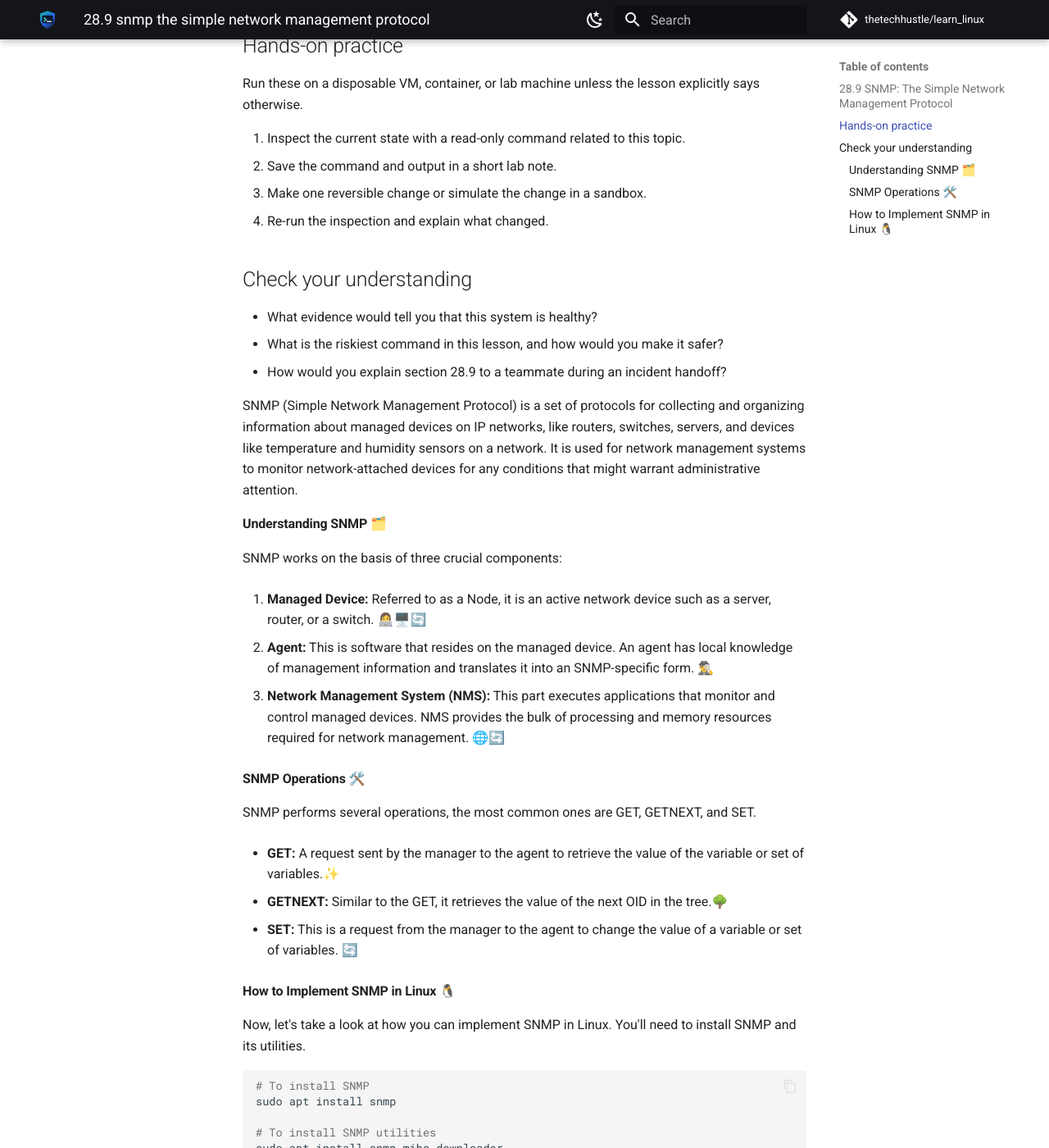
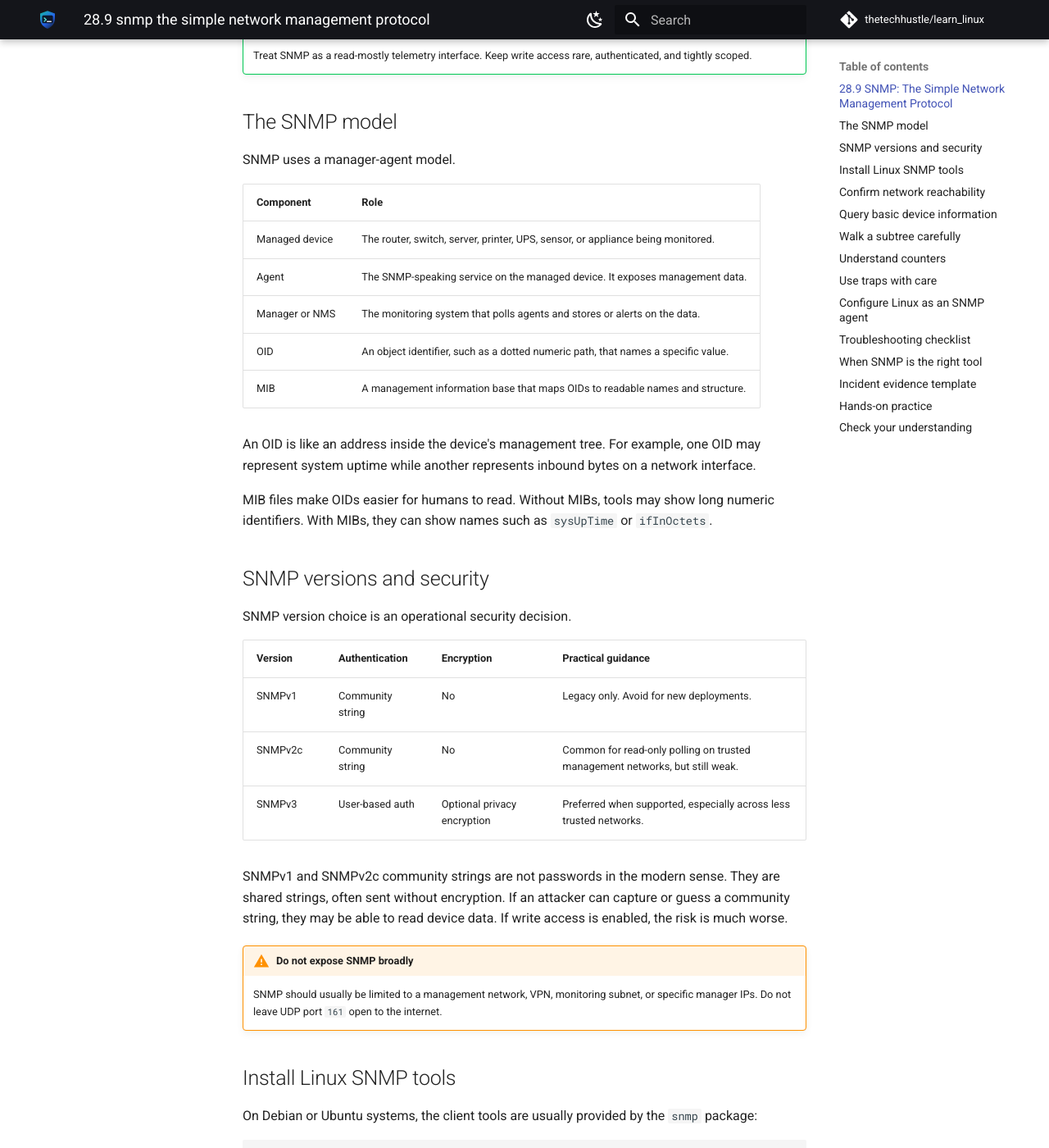
Before and after one commit to thetechhustle/learn_linux, an MkDocs documentation site: the page built from docs/lessons/28_monitoring/28.9_snmp-_the_simple_network_management_protocol.md, in a window 1280 px wide and 1400 px high, scrolled down 707 px. Shown: the whole window at 82% size. Built offline with MkDocs 1.6.1 and Material for MkDocs 9.7.7, drawn with Linux system fonts in a browser that asks for light colours; comment, search, counter and statistics services are not loaded; some of the changed text lies outside the part shown.

Commit message:
Improve Chapter 28 SNMP monitoring lesson (#262)
Co-authored-by: Jules Ai <jules@Juless-Air.ts.net lan>

````diff
--- a/docs/lessons/28_monitoring/28.9_snmp-_the_simple_network_management_protocol.md
+++ b/docs/lessons/28_monitoring/28.9_snmp-_the_simple_network_management_protocol.md
@@ -1,78 +1,293 @@
 ### 28.9 SNMP: The Simple Network Management Protocol
 
+SNMP is one of the older protocols in a monitoring stack, but it still matters.
+Routers, switches, firewalls, printers, UPS devices, storage arrays, PDUs,
+environmental sensors, and some Linux servers can expose useful operational
+state through SNMP.
 
+SNMP is most useful when you need to poll many devices for a small set of
+structured counters: interface traffic, errors, device uptime, CPU load, fan
+state, temperature, disk usage, or vendor-specific hardware health. It is less
+useful as a replacement for logs, traces, application metrics, or modern
+agent-based telemetry.
 
 !!! abstract "What you will learn"
-    - Explain where **28.9 SNMP: The Simple Network Management Protocol** fits in day-to-day Linux operations.
-    - Use current Linux tooling to inspect, change, and verify the relevant system behavior.
-    - Connect the concept to a real operational scenario: an on-call rotation that needs fewer surprises and faster diagnosis.
-
-!!! example "Field story"
-    Imagine an on-call rotation that needs fewer surprises and faster diagnosis. Your job is not to memorize a command; it is to build a short evidence trail, choose a low-risk change, and prove whether the system improved.
+    - Explain what SNMP agents, managers, communities, OIDs, and MIBs do.
+    - Query SNMP data safely from a Linux host.
+    - Recognize the security differences between SNMPv1, SNMPv2c, and SNMPv3.
+    - Decide when SNMP is the right monitoring source and when it is not.
 
 !!! success "Operator principle"
-    Monitor symptoms users feel and signals operators can act on.
+    Treat SNMP as a read-mostly telemetry interface. Keep write access rare,
+    authenticated, and tightly scoped.
+
+## The SNMP model
+
+SNMP uses a manager-agent model.
+
+| Component | Role |
+| --- | --- |
+| Managed device | The router, switch, server, printer, UPS, sensor, or appliance being monitored. |
+| Agent | The SNMP-speaking service on the managed device. It exposes management data. |
+| Manager or NMS | The monitoring system that polls agents and stores or alerts on the data. |
+| OID | An object identifier, such as a dotted numeric path, that names a specific value. |
+| MIB | A management information base that maps OIDs to readable names and structure. |
+
+An OID is like an address inside the device's management tree. For example, one
+OID may represent system uptime while another represents inbound bytes on a
+network interface.
+
+MIB files make OIDs easier for humans to read. Without MIBs, tools may show long
+numeric identifiers. With MIBs, they can show names such as `sysUpTime` or
+`ifInOctets`.
+
+## SNMP versions and security
+
+SNMP version choice is an operational security decision.
+
+| Version | Authentication | Encryption | Practical guidance |
+| --- | --- | --- | --- |
+| SNMPv1 | Community string | No | Legacy only. Avoid for new deployments. |
+| SNMPv2c | Community string | No | Common for read-only polling on trusted management networks, but still weak. |
+| SNMPv3 | User-based auth | Optional privacy encryption | Preferred when supported, especially across less trusted networks. |
+
+SNMPv1 and SNMPv2c community strings are not passwords in the modern sense. They
+are shared strings, often sent without encryption. If an attacker can capture or
+guess a community string, they may be able to read device data. If write access
+is enabled, the risk is much worse.
+
+!!! warning "Do not expose SNMP broadly"
+    SNMP should usually be limited to a management network, VPN, monitoring
+    subnet, or specific manager IPs. Do not leave UDP port `161` open to the
+    internet.
+
+## Install Linux SNMP tools
+
+On Debian or Ubuntu systems, the client tools are usually provided by the
+`snmp` package:
+
+```bash
+sudo apt update
+sudo apt install snmp
+```
+
+On Red Hat family systems:
+
+```bash
+sudo dnf install net-snmp-utils
+```
+
+On many systems, MIB loading is disabled or incomplete by default. You can still
+query numeric OIDs without MIBs, which is often enough for troubleshooting.
+
+## Confirm network reachability
+
+SNMP normally uses UDP port `161` for polling and UDP port `162` for traps.
+Because UDP does not behave like TCP, a simple port check is not always
+conclusive. Start with basic reachability and routing.
+
+```bash
+ping -c 3 192.0.2.10
+ip route get 192.0.2.10
+```
+
+Then check whether the path and firewall rules make sense from the monitoring
+host.
+
+```bash
+sudo tcpdump -ni any host 192.0.2.10 and udp port 161
+```
+
+Run the SNMP query in another terminal while `tcpdump` is watching. If packets
+leave but no replies return, investigate device ACLs, firewall policy,
+community/user configuration, routing, and management-interface binding.
+
+## Query basic device information
+
+For SNMPv2c, a read-only query looks like this:
+
+```bash
+snmpget -v2c -c public 192.0.2.10 1.3.6.1.2.1.1.1.0
+```
+
+That numeric OID is commonly `sysDescr.0`, a description of the device or agent.
+Another useful check is system uptime:
+
+```bash
+snmpget -v2c -c public 192.0.2.10 1.3.6.1.2.1.1.3.0
+```
+
+For SNMPv3 with authentication and privacy enabled, the command is longer:
+
+```bash
+snmpget -v3 -l authPriv \
+  -u monitor-user \
+  -a SHA -A 'auth-passphrase' \
+  -x AES -X 'privacy-passphrase' \
+  192.0.2.10 1.3.6.1.2.1.1.3.0
+```
+
+Avoid putting real credentials into shared shell history, screenshots, tickets,
+or documentation. Use environment handling or your monitoring system's secret
+store when available.
+
+## Walk a subtree carefully
+
+`snmpwalk` asks for a subtree of values.
+
+```bash
+snmpwalk -v2c -c public 192.0.2.10 1.3.6.1.2.1.1
+```
+
+This walks the system information subtree. Walking a small subtree is useful.
+Walking a large vendor tree against many devices can be noisy and expensive.
+
+For interface data:
+
+```bash
+snmpwalk -v2c -c public 192.0.2.10 1.3.6.1.2.1.2.2.1.2
+```
+
+That subtree commonly lists interface descriptions. Once you know the interface
+index, you can query counters such as inbound and outbound octets.
+
+## Understand counters
+
+SNMP often returns counters, not ready-made rates. For example, an interface byte
+counter increases over time. A monitoring system turns that into a rate by
+comparing the current value with the previous value and dividing by elapsed time.
+
+This matters because:
+
+- a single counter reading rarely tells the whole story
+- counter wrap can make a rate look wrong
+- polling intervals affect how visible short spikes are
+- device reboots reset many counters
+- interface index changes can confuse historical graphs
+
+For modern high-speed interfaces, prefer 64-bit interface counters when the
+device supports them.
+
+## Use traps with care
+
+Polling means the monitoring system asks the device for state. Traps mean the
+device sends an event to the monitoring system.
+
+Traps can be useful for hardware events, link changes, UPS alerts, and vendor
+faults. They should not be your only source of truth. UDP traps can be lost, and
+devices can send noisy or poorly documented events.
+
+Good practice:
+
+- poll critical state on a regular interval
+- accept traps as extra evidence
+- rate-limit noisy trap sources
+- document the trap source, severity, and expected operator action
+
+## Configure Linux as an SNMP agent
+
+Linux can expose local host metrics through `snmpd`, usually from the Net-SNMP
+project. On Debian or Ubuntu:
+
+```bash
+sudo apt install snmpd
+systemctl status snmpd --no-pager
+```
+
+Configuration commonly lives in:
+
+```text
+/etc/snmp/snmpd.conf
+```
+
+For a lab, you might bind the agent only to localhost and use a read-only
+community:
+
+```text
+agentaddress 127.0.0.1,[::1]
+rocommunity public 127.0.0.1
+```
+
+Then restart and query locally:
+
+```bash
+sudo systemctl restart snmpd
+snmpget -v2c -c public 127.0.0.1 1.3.6.1.2.1.1.3.0
+```
+
+For production, prefer SNMPv3, restrict source IPs, and avoid broad write
+permissions.
+
+## Troubleshooting checklist
+
+When SNMP polling fails, move through the layers:
+
+1. Is the target IP correct?
+2. Is the device reachable from the monitoring host?
+3. Is UDP `161` allowed by host, network, and device ACLs?
+4. Is the SNMP agent enabled on the correct interface?
+5. Are the version and credentials correct?
+6. Is the community or SNMPv3 user read-only?
+7. Does `tcpdump` show requests leaving and replies returning?
+8. Are MIB problems only affecting names, or is the actual query failing?
+9. Did the device reboot or change interface indexes?
+10. Is the polling interval too aggressive for the device?
+
+Capture enough evidence to distinguish authentication failure, network failure,
+agent failure, and naming/MIB confusion.
+
+## When SNMP is the right tool
+
+Use SNMP when:
+
+- the device does not support a modern metrics exporter
+- you need standard interface counters from network gear
+- the vendor exposes useful hardware health OIDs
+- you are integrating legacy devices into a central monitoring platform
+- polling small structured counters is enough
+
+Use another method when:
+
+- you need application traces or request-level details
+- logs are the primary evidence
+- the device has a supported Prometheus, OpenTelemetry, or vendor API exporter
+- SNMP would require weak community strings across an untrusted network
+- write operations would create unacceptable risk
+
+## Incident evidence template
+
+```text
+Device:
+Management IP:
+SNMP version:
+Source monitoring host:
+OID or subtree queried:
+Expected result:
+Actual result:
+tcpdump evidence:
+Agent/service state:
+ACL/firewall evidence:
+Recent device reboot or config change:
+Next action:
+```
 
 ## Hands-on practice
 
-Run these on a disposable VM, container, or lab machine unless the lesson explicitly says otherwise.
+On a disposable VM or lab host:
 
-1. Inspect the current state with a read-only command related to this topic.
-2. Save the command and output in a short lab note.
-3. Make one reversible change or simulate the change in a sandbox.
-4. Re-run the inspection and explain what changed.
+1. Install SNMP client tools.
+2. Query a known SNMP-capable lab device or localhost `snmpd`.
+3. Retrieve `sysDescr` and `sysUpTime`.
+4. Walk a small subtree, not the entire device.
+5. Run `tcpdump` while querying and confirm request/reply flow.
+6. Change one safe lab setting, such as binding `snmpd` to localhost only.
+7. Prove the expected query succeeds or fails based on that change.
+8. Write an incident note using the evidence template above.
 
 ## Check your understanding
 
-- What evidence would tell you that this system is healthy?
-- What is the riskiest command in this lesson, and how would you make it safer?
-- How would you explain section 28.9 to a teammate during an incident handoff?
-
-
-SNMP (Simple Network Management Protocol) is a set of protocols for collecting and organizing information about managed devices on IP networks, like routers, switches, servers, and devices like temperature and humidity sensors on a network. It is used for network management systems to monitor network-attached devices for any conditions that might warrant administrative attention.
-
-#### Understanding SNMP 🗂️
-
-SNMP works on the basis of three crucial components:
-
-1. **Managed Device:** Referred to as a Node, it is an active network device such as a server, router, or a switch. 👩‍💻🖥️🔄
-
-2. **Agent:** This is software that resides on the managed device. An agent has local knowledge of management information and translates it into an SNMP-specific form. 🕵️‍♂️
-
-3. **Network Management System (NMS):** This part executes applications that monitor and control managed devices. NMS provides the bulk of processing and memory resources required for network management. 🌐🔄
-
-#### SNMP Operations 🛠️
-
-SNMP performs several operations, the most common ones are GET, GETNEXT, and SET.
-
-- **GET:**  A request sent by the manager to the agent to retrieve the value of the variable or set of variables.✨
-
-- **GETNEXT:** Similar to the GET, it retrieves the value of the next OID in the tree.🌳
-
-- **SET:** This is a request from the manager to the agent to change the value of a variable or set of variables. 🔄
-
-#### How to Implement SNMP in Linux 🐧
-
-Now, let's take a look at how you can implement SNMP in Linux. You'll need to install SNMP and its utilities.
-
-```shell
-# To install SNMP
-sudo apt install snmp
-
-# To install SNMP utilities
-sudo apt install snmp-mibs-downloader
-```
-
-After the installation, you'll need to download the MIBs:
-
-```shell
-sudo download-mibs
-```
-
-The mibs files are stored in the /usr/share/snmp/mibs directory.
-
-SNMP is a straightforward and useful protocol for monitoring network devices. It provides a wealth of information efficiently and quickly.
-
-SNMP might appear daunting initially; however, once deciphered, it is as straightforward as every other network protocol. Take time to explore it, and you'll understand just how valuable it can be for monitoring your network.👀🌟
-
-With knowledge of SNMP, you're now equipped with an invaluable tool in your monitoring toolbox, perfect for keeping your systems running smoothly. 🔧⚙️🚀
+- Why are SNMPv1 and SNMPv2c risky outside a trusted management network?
+- What is the difference between an OID and a MIB?
+- Why does a byte counter need two samples before it becomes a useful rate?
+- When should traps supplement polling rather than replace it?
+- What evidence separates an SNMP credential problem from a network path problem?
````
